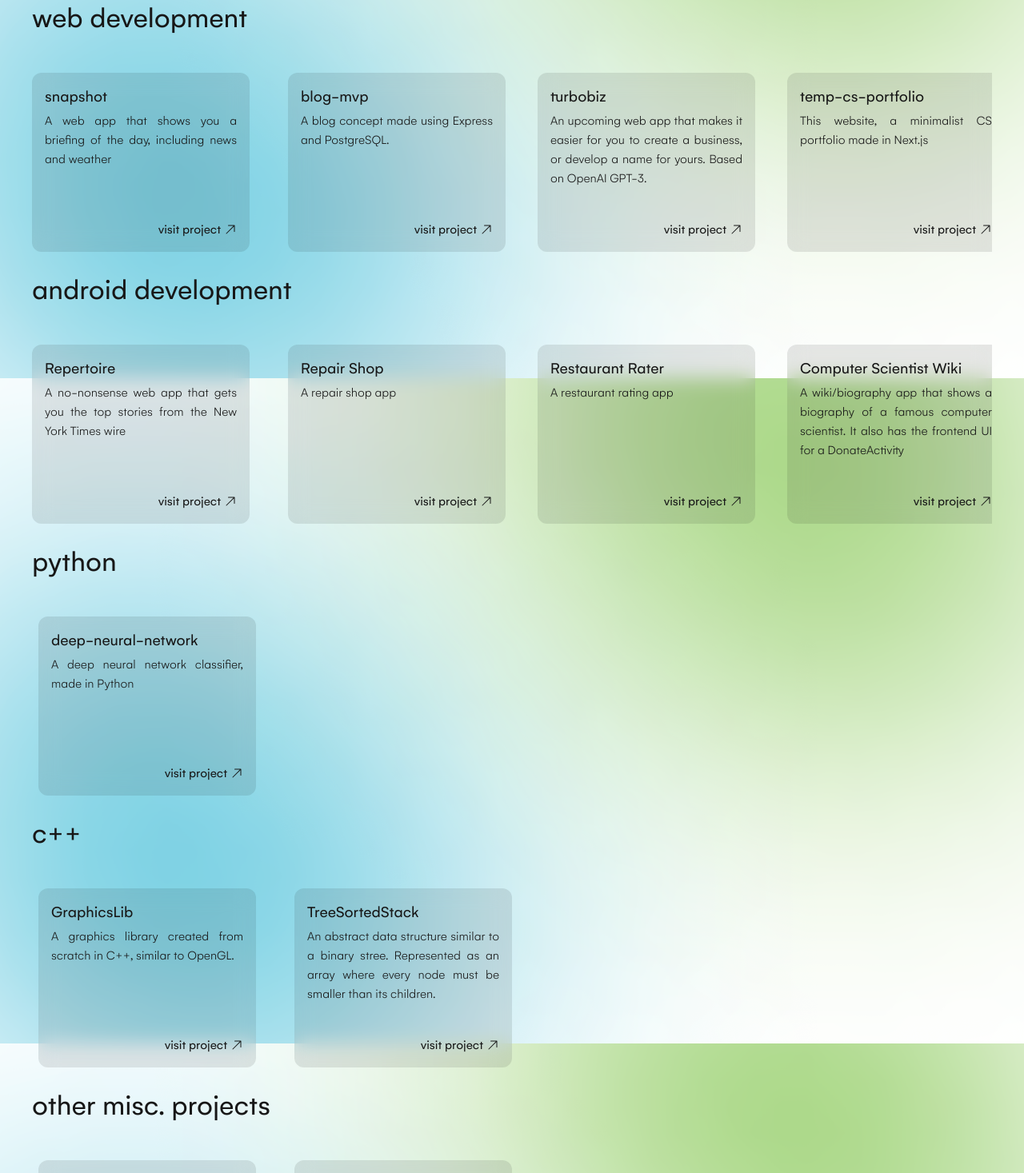
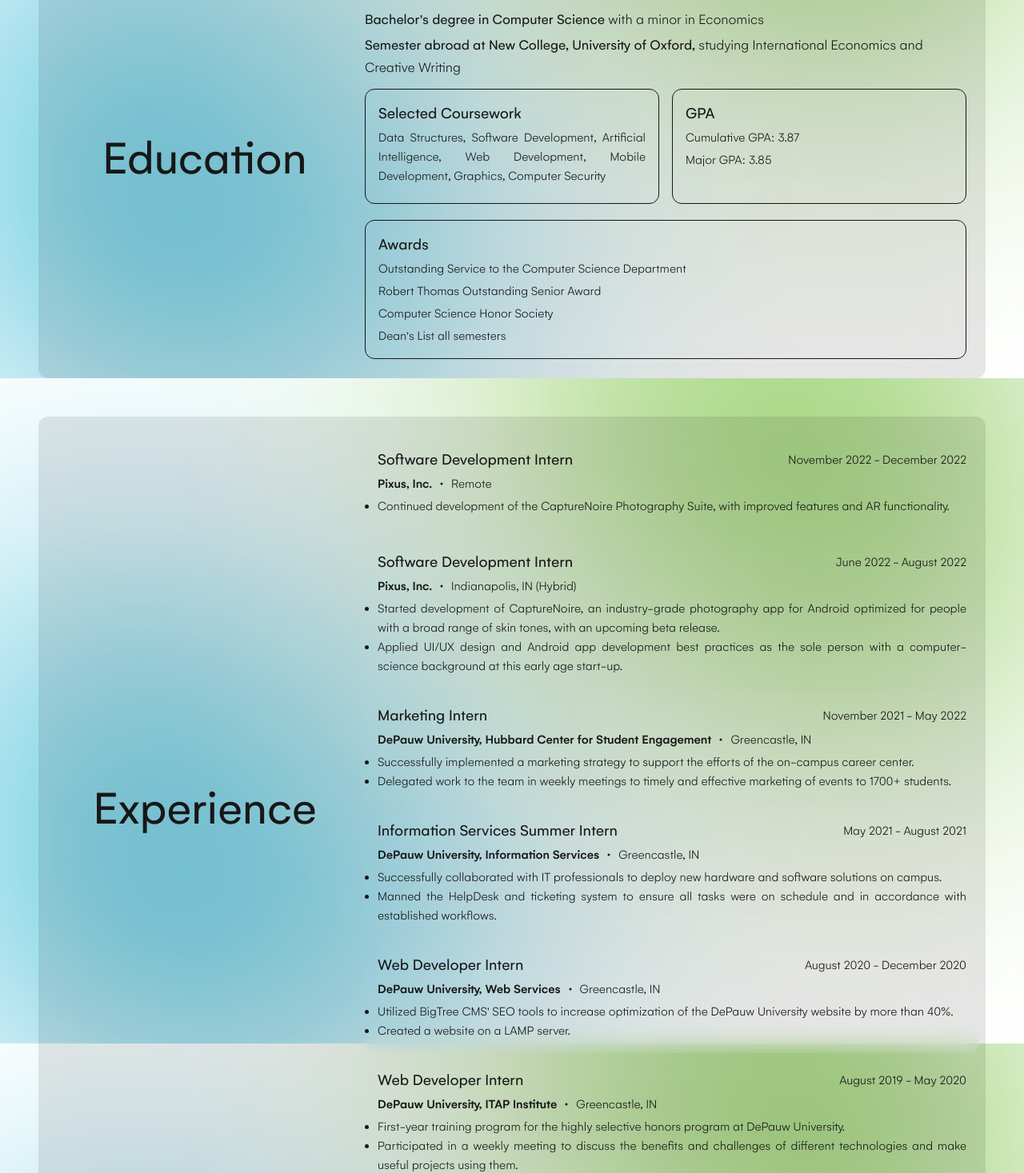
Before and after one commit to csvidit/temp-cs-portfolio, a Next.js app: page / in a window 1280 px wide. Shown: the part 1191-2658 px from the top of the page at 80% size. Built offline with nearby package versions, Linux system fonts and the light colour scheme.

Commit message:
added education and work details

```diff
--- a/src/components/CardDescription.tsx
+++ b/src/components/CardDescription.tsx
@@ -1,4 +1,4 @@
-const CardDescription = (props: { children: string }) => {
-    return <p className="font-light text-justify">{props.children}</p>;
+const CardDescription = (props: { children: any }) => {
+    return <p className="flex flex-row space-x-1 font-light text-justify items-center">{props.children}</p>;
   };
   export default CardDescription;
--- /dev/null
+++ b/src/components/Education.tsx
@@ -0,0 +1,55 @@
+import CardDescription from "./CardDescription";
+import CardLabel from "./CardLabel";
+import SectionContainer from "./SectionContainer";
+
+const Education = () => {
+  return (
+    <SectionContainer>
+      <div className="flex flex-col space-y-1 lg:justify-center lg:items-center lg:w-1/3">
+        <h2 className="text-4xl lg:text-6xl">Education</h2>
+      </div>
+      <div className="flex flex-col space-y-1 lg:w-2/3 justify-center">
+        <h2 className="text-2xl lg:text-4xl m-2 mt-5">DePauw University</h2>
+        <p className="text-lg m-2">
+          Bachelor&apos;s degree in Computer Science
+          <span className="font-light"> with a minor in Economics</span>
+        </p>
+        <p className="text-lg m-2">
+          Semester abroad at New College, University of Oxford,
+          <span className="font-light"> studying International Economics and Creative Writing</span>
+        </p>
+        <div className="flex flex-col lg:flex-row items-center">
+          <div className="w-full lg:w-1/2 flex flex-col space-y-1 h-36 backdrop-blur-md rounded-xl border border-neutral-900 dark:border-neutral-200 p-2 lg:p-4 m-2">
+            <CardLabel>Selected Coursework</CardLabel>
+            <CardDescription>
+              Data Structures, Software Development, Artificial Intelligence,
+              Web Development, Mobile Development, Graphics, Computer Security
+            </CardDescription>
+          </div>
+          <div className="w-full lg:w-1/2 flex flex-col space-y-1 h-36 backdrop-blur-md rounded-xl border border-neutral-900 dark:border-neutral-200 p-2 lg:p-4 m-2">
+            <CardLabel>GPA</CardLabel>
+            <div className="flex flex-col space-y-1">
+              <CardDescription>Cumulative GPA: 3.87</CardDescription>
+              <CardDescription>Major GPA: 3.85</CardDescription>
+            </div>
+          </div>
+        </div>
+        <div className="flex flex-col lg:flex-row items-center">
+          <div className="flex flex-col space-y-1 h-18 w-full backdrop-blur-md rounded-xl border border-neutral-900 dark:border-neutral-200 p-2 lg:p-4 m-2">
+            <CardLabel>Awards</CardLabel>
+            <CardDescription>
+              Outstanding Service to the Computer Science Department
+            </CardDescription>
+            <CardDescription>
+              Robert Thomas Outstanding Senior Award
+            </CardDescription>
+            <CardDescription>Computer Science Honor Society</CardDescription>
+            <CardDescription>Dean&apos;s List all semesters</CardDescription>
+          </div>
+        </div>
+      </div>
+    </SectionContainer>
+  );
+};
+
+export default Education;
--- /dev/null
+++ b/src/components/WorkCard.tsx
@@ -0,0 +1,9 @@
+const WorkCard = (props: {children: any}) => {
+  return (
+    <div className="w-full flex flex-col space-y-1 backdrop-blur-md rounded-xl p-2 lg:p-4 m-2">
+    {props.children}
+    </div>
+  );
+};
+
+export default WorkCard;
--- /dev/null
+++ b/src/components/WorkExperience.tsx
@@ -0,0 +1,159 @@
+import CardDescription from "./CardDescription";
+import CardLabel from "./CardLabel";
+import SectionContainer from "./SectionContainer";
+import WorkCard from "./WorkCard";
+import { BsDot } from "react-icons/bs";
+
+const WorkExperience = () => {
+  return (
+    <SectionContainer>
+      <div className="flex flex-col space-y-1 lg:justify-center lg:items-center lg:w-1/3">
+        <h2 className="text-4xl lg:text-6xl">Experience</h2>
+      </div>
+      <div className="flex flex-col space-y-1 lg:w-2/3 justify-center">
+        <WorkCard>
+          <div className="flex flex-col lg:flex-row w-full justify-start lg:justify-between lg:items-center">
+            <CardLabel>Software Development Intern</CardLabel>
+            <CardDescription>November 2022 - December 2022</CardDescription>
+          </div>
+          <CardDescription>
+            <span className="font-medium">Pixus, Inc.</span>
+            <BsDot />
+            <span className="font-light">Remote</span>
+          </CardDescription>
+          <CardDescription>
+            <ul className="list-disc">
+              <li>
+                Continued development of the CaptureNoire Photography Suite,
+                with improved features and AR functionality.
+              </li>
+            </ul>
+          </CardDescription>
+        </WorkCard>
+        <WorkCard>
+          <div className="flex flex-col lg:flex-row w-full justify-start lg:justify-between lg:items-center">
+            <CardLabel>Software Development Intern</CardLabel>
+            <CardDescription>June 2022 - August 2022</CardDescription>
+          </div>
+          <CardDescription>
+            <span className="font-medium">Pixus, Inc.</span>
+            <BsDot />
+            <span className="font-light">Indianapolis, IN (Hybrid)</span>
+          </CardDescription>
+          <CardDescription>
+            <ul className="list-disc">
+              <li>
+                Started development of CaptureNoire, an industry-grade
+                photography app for Android optimized for people with a broad
+                range of skin tones, with an upcoming beta release.
+              </li>
+              <li>
+                Applied UI/UX design and Android app development best practices
+                as the sole person with a computer-science background at this
+                early age start-up.
+              </li>
+            </ul>
+          </CardDescription>
+        </WorkCard>
+        <WorkCard>
+          <div className="flex flex-col lg:flex-row w-full justify-start lg:justify-between lg:items-center">
+            <CardLabel>Marketing Intern</CardLabel>
+            <CardDescription>November 2021 - May 2022</CardDescription>
+          </div>
+          <CardDescription>
+            <span className="font-medium">
+              DePauw University, Hubbard Center for Student Engagement
+            </span>
+            <BsDot />
+            <span className="font-light">Greencastle, IN</span>
+          </CardDescription>
+          <CardDescription>
+            <ul className="list-disc">
+              <li>
+                Successfully implemented a marketing strategy to support the
+                efforts of the on-campus career center.
+              </li>
+              <li>
+                Delegated work to the team in weekly meetings to timely and
+                effective marketing of events to 1700+ students.
+              </li>
+            </ul>
+          </CardDescription>
+        </WorkCard>
+        <WorkCard>
+          <div className="flex flex-col lg:flex-row w-full justify-start lg:justify-between lg:items-center">
+            <CardLabel>Information Services Summer Intern</CardLabel>
+            <CardDescription>May 2021 - August 2021</CardDescription>
+          </div>
+          <CardDescription>
+            <span className="font-medium">
+              DePauw University, Information Services
+            </span>
+            <BsDot />
+            <span className="font-light">Greencastle, IN</span>
+          </CardDescription>
+          <CardDescription>
+            <ul className="list-disc">
+              <li>
+                Successfully collaborated with IT professionals to deploy new
+                hardware and software solutions on campus.
+              </li>
+              <li>
+                Manned the HelpDesk and ticketing system to ensure all tasks
+                were on schedule and in accordance with established workflows.
+              </li>
+            </ul>
+          </CardDescription>
+        </WorkCard>
+        <WorkCard>
+          <div className="flex flex-col lg:flex-row w-full justify-start lg:justify-between lg:items-center">
+            <CardLabel>Web Developer Intern</CardLabel>
+            <CardDescription>August 2020 - December 2020</CardDescription>
+          </div>
+          <CardDescription>
+            <span className="font-medium">DePauw University, Web Services</span>
+            <BsDot />
+            <span className="font-light">Greencastle, IN</span>
+          </CardDescription>
+          <CardDescription>
+            <ul className="list-disc">
+              <li>
+                Utilized BigTree CMS&apos; SEO tools to increase optimization of
+                the DePauw University website by more than 40%.
+              </li>
+              <li>Created a website on a LAMP server.</li>
+            </ul>
+          </CardDescription>
+        </WorkCard>
+        <WorkCard>
+          <div className="flex flex-col lg:flex-row w-full justify-start lg:justify-between lg:items-center">
+            <CardLabel>Web Developer Intern</CardLabel>
+            <CardDescription>August 2019 - May 2020</CardDescription>
+          </div>
+          <CardDescription>
+            <span className="font-medium">
+              DePauw University, ITAP Institute
+            </span>
+            <BsDot />
+            <span className="font-light">Greencastle, IN</span>
+          </CardDescription>
+          <CardDescription>
+            <ul className="list-disc">
+              <li>
+                First-year training program for the highly selective honors
+                program at DePauw University.
+              </li>
+              <li>
+                Participated in a weekly meeting to discuss the benefits and
+                challenges of different technologies and make useful projects
+                using them.
+              </li>
+            </ul>
+          </CardDescription>
+        </WorkCard>
+      </div>
+    </SectionContainer>
+  );
+};
+
+export default WorkExperience;
--- /dev/null
+++ b/src/components/WorkLabel.tsx
@@ -0,0 +1,4 @@
+const WorkLabel = (props: { children: string }) => {
+    return <p className="font-base text-xl">{props.children}</p>;
+  };
+  export default WorkLabel;
--- a/src/pages/index.tsx
+++ b/src/pages/index.tsx
@@ -11,6 +11,9 @@
 import Skills from "@/components/Skills";
 import Footer from "@/components/Footer";
 import Link from "next/link";
+import SectionContainer from "@/components/SectionContainer";
+import Education from "@/components/Education";
+import WorkExperience from "@/components/WorkExperience";
 
 const inter = Inter({ subsets: ["latin"] });
 
@@ -47,6 +50,8 @@
         <MainContent>
           <Hero />
           <Skills />
+          <Education/>
+          <WorkExperience/>
           <h2 className="text-4xl lg:text-6xl mt-10">Projects</h2>
           <h2 className="text-2xl lg:text-4xl mt-5">web development</h2>
           <CardsContainer>
```
